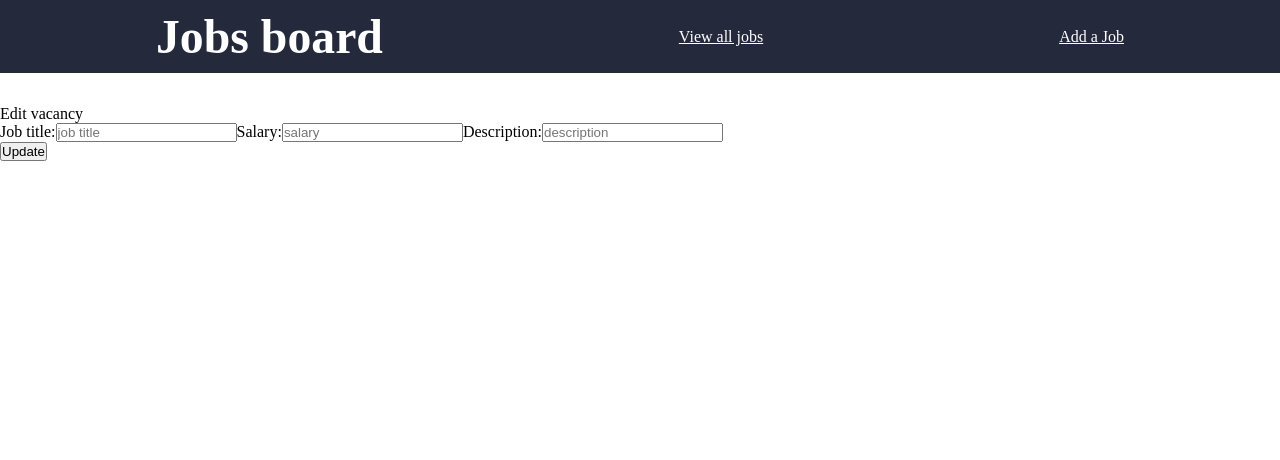
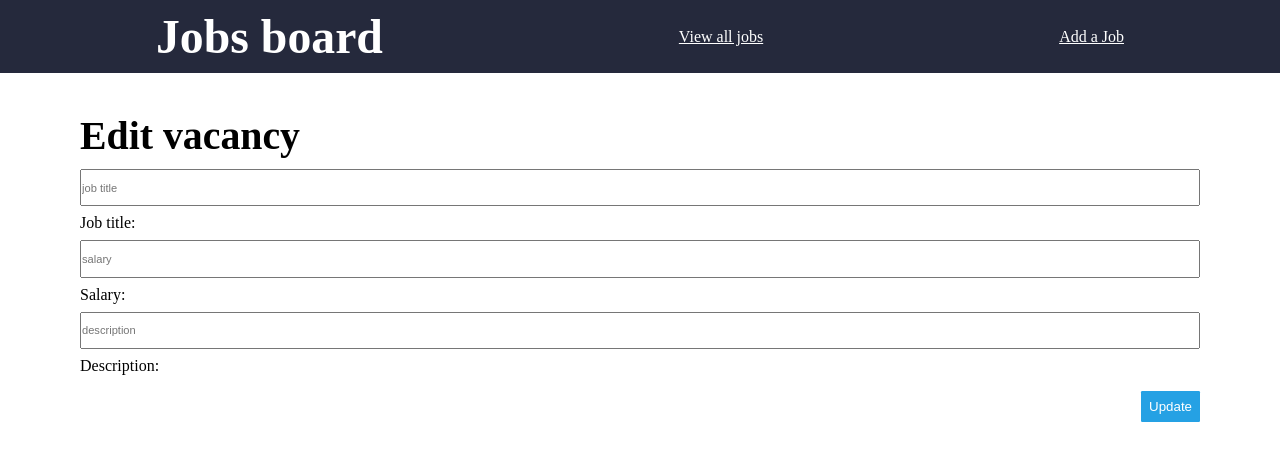
Before and after one commit to san00/MERN_CRUD-app, a React (Create React App) app in the folder client/: page /edit/1 in a window 1280 px wide. Shown: the top 460 px of the page. Built offline with nearby package versions, Linux system fonts and the light colour scheme.

Commit message:
Style form(edit page)

```diff
--- a/client/src/components/Edit.js
+++ b/client/src/components/Edit.js
@@ -24,45 +24,40 @@ function Edit(props) {
     const { jobTitle, salary, description } = values
 
     return (
-        <>
-            <p>Edit vacancy</p>
-            <form onSubmit={handleSubmit}>
-
-                <label htmlFor='job title'>Job title:
-                <input name='jobTitle'
-                        type='jobTitle' id='job title'
+        <div className='content__container'>
+            <form className='form' onSubmit={handleSubmit}>
+                <h2 className='form__header'>Edit vacancy</h2>
+                <input className='form__input' name='jobTitle'
+                    type='jobTitle'
+                    id='job title'
                     placeholder='job title'
                     onChange={handleChange}
                     value={jobTitle}
-                        required>
-                    </input>
-                </label>
+                    required></input>
+                <label className='form__label' htmlFor='job title'>Job title:</label>
 
-                <label htmlFor='salary'>Salary:
-                <input name='salary'
+                <input className='form__input' name='salary'
                     type='salary'
-                        id='salary' placeholder='salary'
+                    id='salary'
+                    placeholder='salary'
                     onChange={handleChange}
                     value={salary}
-                        required>
-                    </input>
-                </label>
+                    required></input>
+                <label className='form__label' htmlFor='salary'>Salary:</label>
 
-                <label htmlFor='description'>Description:
-                <input name='description'
+                <input className='form__input' name='description'
                     type='description'
                     id='description'
                     placeholder='description'
                     onChange={handleChange}
                     value={description}
-                        required>
-                    </input>
-                </label>
-                <div>
-                    <button type='submit' onClick={(e) => update(e)}>Update</button>
+                    required></input>
+                <label className='form__label form__label--description' htmlFor='description'>Description: </label>
+                <div className='form__button'>
+                    <button className='button' type='submit' onClick={(e) => update(e)}>Update</button>
                 </div>
             </form>
-        </>
+        </div>
     )
 }
 
--- a/client/src/sass/components/_form.scss
+++ b/client/src/sass/components/_form.scss
@@ -12,13 +12,21 @@
 }
 
 .form__input {
-    height: 3vh;
     font-size: $caption;
+    height: 3em;
 }
 
 .form__input,
 .form__label {
-
     cursor: pointer;
     margin-bottom: $spacing-s;
 }
+
+.form__label--description{
+    margin-bottom: $spacing-m;
+}
+
+.form__button{
+    display: flex;
+    justify-content: right;
+}
```
Lines whose indentation alone changed are shown as unchanged.
